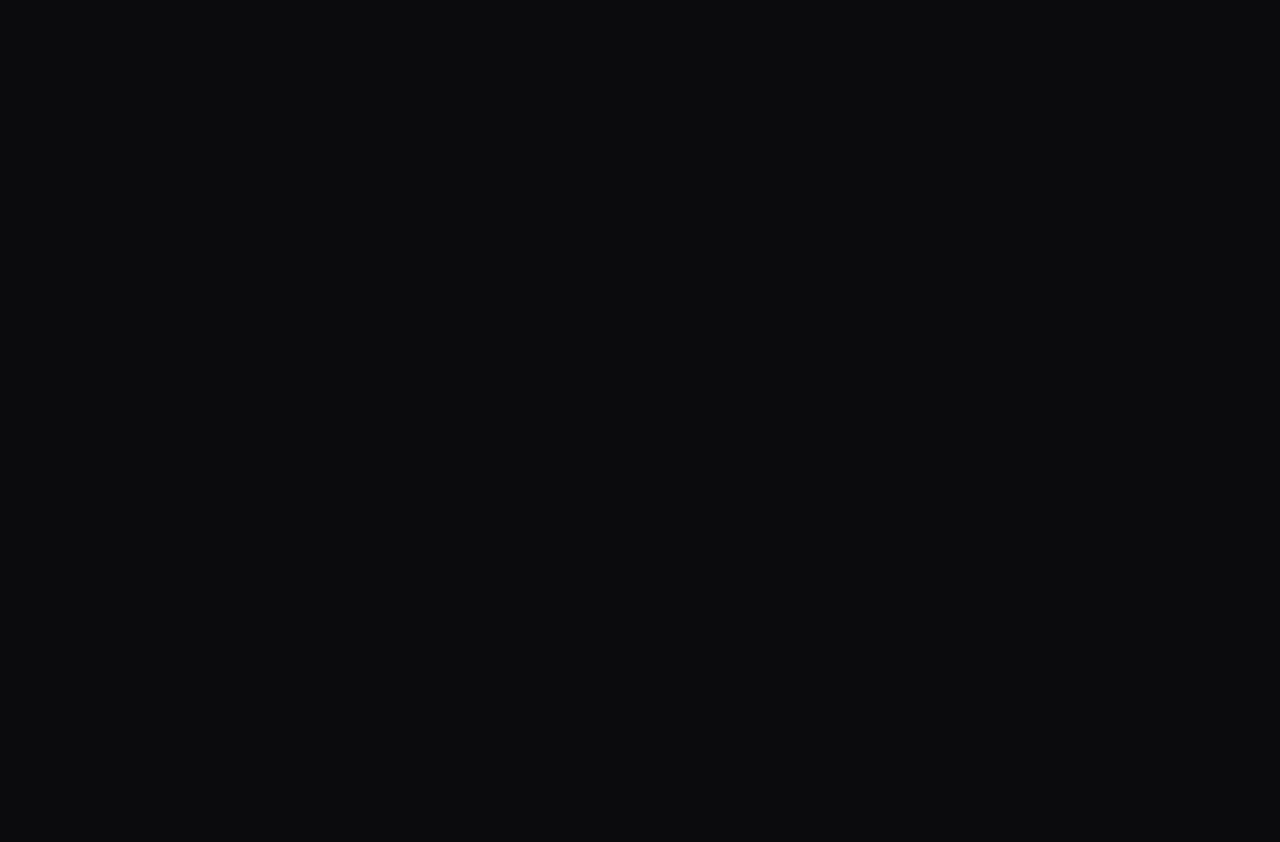
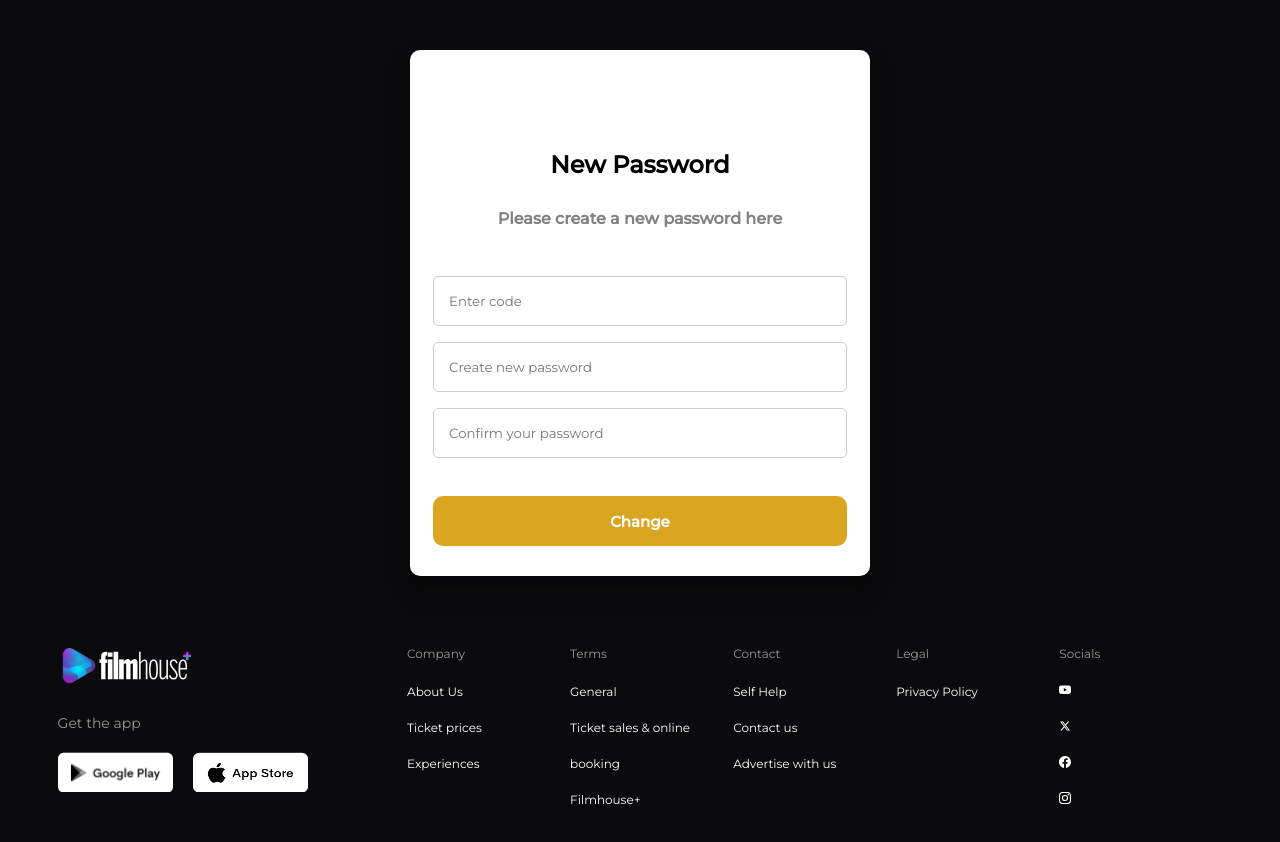
Before and after one commit to Joe-Praise/boxstreet-ui, a React (Create React App) app: page /reset in a window 1280 px wide. Before the commit this address had no page. Shown: the top 842 px of the page. Before the commit the page ends 800 px from the top, so only its background shows below. Built offline with nearby package versions, Linux system fonts and the light colour scheme.

Commit message:
updated forgot and reset password to be functional

```diff
--- a/src/App.js
+++ b/src/App.js
@@ -6,6 +6,8 @@ import SignUp from "./components/SignIn-SignOut/signUp";
 import VerifyUser from "./components/SignIn-SignOut/verifyUser";
 import SingleMovie from "./components/Singlemovie/Singlemovie";
 import Booking from "./components/Booking/Booking";
+import ForgotPswd from "./components/SignIn-SignOut/forgotpswd";
+import ResetPassword from "./components/SignIn-SignOut/resetPassword";
 function App() {
   return (
     <div className="App">
@@ -14,6 +16,8 @@ function App() {
           <Route path="/" element={<LandingPage />} />
           <Route path="/register" element={<SignUp />} />
           <Route path="/verify" element={<VerifyUser />} />
+          <Route path="/forgot" element={<ForgotPswd/>} />
+          <Route path="/reset" element={<ResetPassword/>} />
           <Route path="/movie" element={<SingleMovie />} />
           <Route path="/booking" element={<Booking />} />
         </Routes>
--- /dev/null
+++ b/src/components/SignIn-SignOut/forgotpswd.js
@@ -0,0 +1,77 @@
+import React, { useState } from 'react';
+import '../../styles/verifyUser.css';
+import { Link, useNavigate } from 'react-router-dom';
+import Footer from '../Footer';
+import axios from 'axios';
+import config from "../../config";
+
+
+function ForgotPswd() {
+  const [email, setEmail] = useState('');
+  const [emailError, setEmailError] = useState('');
+  const [resetMessage, setResetMessage] = useState('');
+  const navigate = useNavigate()
+
+
+  const handleSubmit = async (e) => {
+    e.preventDefault();
+
+    if (!email || !/\S+@\S+\.\S+/.test(email)) {
+      setEmailError('Please enter a valid email address.');
+      return;
+    }
+
+    const requestData = {
+      email,
+    };
+
+    try {
+      const response = await axios.post( config.AUTH_REQUEST_URL + "/forgot-password", requestData);
+
+      if (response.status === 200) {
+        setResetMessage(response.data.message);
+      }
+    } catch (error) {
+      if (error.response) {
+        setEmailError(error.response.data.error);
+      } else {
+        console.error('An error occurred:', error);
+      }
+    }
+
+    localStorage.setItem("boxStreet",email);
+    navigate("/reset")
+
+  };
+
+  return (
+    <div>
+      <main className='verify-users'>
+        <h2 className='verify-intro'>Forgot your password?</h2>
+        <h4 className='verify-update'>A link will be sent to your verified Email</h4>
+        <form onSubmit={handleSubmit}>
+          <input
+            className='pswd-input'
+            type='email'
+            name='email'
+            placeholder='Enter your verified Email here......'
+            value={email}
+            onChange={(e) => setEmail(e.target.value)}
+          />
+          <div className='error-message'>{emailError}</div>
+          <button className='verify-btn' type='submit'>
+            Continue
+          </button>{' '}
+          <br />
+          {resetMessage && <div className='reset-success'>{resetMessage}</div>}
+          <small>
+            Don't have an account? <Link to='/signup' className='verify-footer'>Create an Account</Link>
+          </small>
+        </form>
+      </main>
+      <Footer />
+    </div>
+  );
+}
+
+export default ForgotPswd;
--- /dev/null
+++ b/src/components/SignIn-SignOut/resetPassword.js
@@ -0,0 +1,106 @@
+import React, { useState } from 'react';
+import { useNavigate } from 'react-router-dom';
+import '../../styles/verifyUser.css';
+import axios from 'axios';
+import Footer from '../Footer';
+import config from "../../config";
+
+function ResetPassword() {
+  const [code, setCode] = useState('');
+  const [password, setPassword] = useState('');
+  const [confirmPassword, setConfirmPassword] = useState('');
+  const [error, setError] = useState(null);
+  const [resetSuccess, setResetSuccess] = useState(false);
+  const navigate = useNavigate();
+
+  const handleSubmit = async (e) => {
+    e.preventDefault();
+
+    if (password !== confirmPassword) {
+      setError("Passwords don't match.");
+      return;
+    }
+
+    let email = localStorage.getItem("boxStreet")
+
+    const data = {
+      password,
+      email,
+      code
+    };
+
+    try {
+
+      const response = await axios.post(config.AUTH_REQUEST_URL + "/reset-password", data);
+
+      if (response.status === 200) {
+        setResetSuccess(true);
+        navigate("/login")
+      } else {
+
+        setError('Password reset failed.');
+      }
+    } catch (error) {
+
+      setError('An error occurred. Please try again later.');
+    }
+  };
+
+
+  const renderSuccessMessage = () => {
+    return (
+      <div>
+        <p className="success-message">Password reset successful!</p>
+        {}
+      </div>
+    );
+  };
+
+  return (
+    <div className="reset-password-container">
+      <main className="verify-users">
+        <h2 className="verify-intro">New Password</h2>
+        <h4 className="verify-update">Please create a new password here</h4>
+
+        {resetSuccess ? (
+          renderSuccessMessage()
+        ) : (
+          <form onSubmit={handleSubmit}>
+               <input
+              className="pswd-input"
+              type="text"
+              name="code"
+              placeholder="Enter code"
+              value={code}
+              onChange={(e) => setCode(e.target.value)}
+            />
+            <input
+              className="pswd-input"
+              type="password"
+              name="password"
+              placeholder="Create new password"
+              value={password}
+              onChange={(e) => setPassword(e.target.value)}
+            />
+            <input
+              className="pswd-input"
+              type="password"
+              name="confirmPassword"
+              placeholder="Confirm your password"
+              value={confirmPassword}
+              onChange={(e) => setConfirmPassword(e.target.value)}
+            />
+            {error && <p className="error-message">{error}</p>}
+            <button className="verify-btn" type="submit">
+              Change
+            </button>
+            {/* {error && <p className="error-message">{error}</p>} */}
+          </form>
+        )}
+      </main>
+      <Footer />
+    </div>
+  );
+}
+
+export default ResetPassword;
--- a/src/components/SignIn-SignOut/verifyUser.js
+++ b/src/components/SignIn-SignOut/verifyUser.js
@@ -24,7 +24,7 @@ function VerifyUser() {
   return (
     <div>
         <main className='verify-users'>
-            <h1 className='verify-intro'>User Verification</h1>
+            <h2 className='verify-intro'>User Verification</h2>
             <h4 className='verify-update'>We have sent a code to your Email</h4>
             <div className="otp">
               {  otp.map((data, indx)=>{
--- a/src/styles/signUp.css
+++ b/src/styles/signUp.css
@@ -265,6 +265,7 @@ a {
 .error-message {
   color: red;
   font-size: 14px;
+  margin-top: 12px;
 }
 
 .success-message {
@@ -272,3 +273,16 @@ a {
   font-size: 14px;
   margin-top: 10px;
 }
+
+
+/* Forgot Password */
+.pswd-input {
+  /* background: #eee; */
+  border: 1px solid rgb(206, 203, 203);
+  border-radius: 5px;
+  height: 50px;
+  padding: 12px 15px;
+  margin: 8px 0;
+  width: 90%;
+  /* margin-bottom: 40px; */
+}
```
Also changed, not shown: src/components/SignIn-SignOut/signUp.js (+59 -49 lines).
